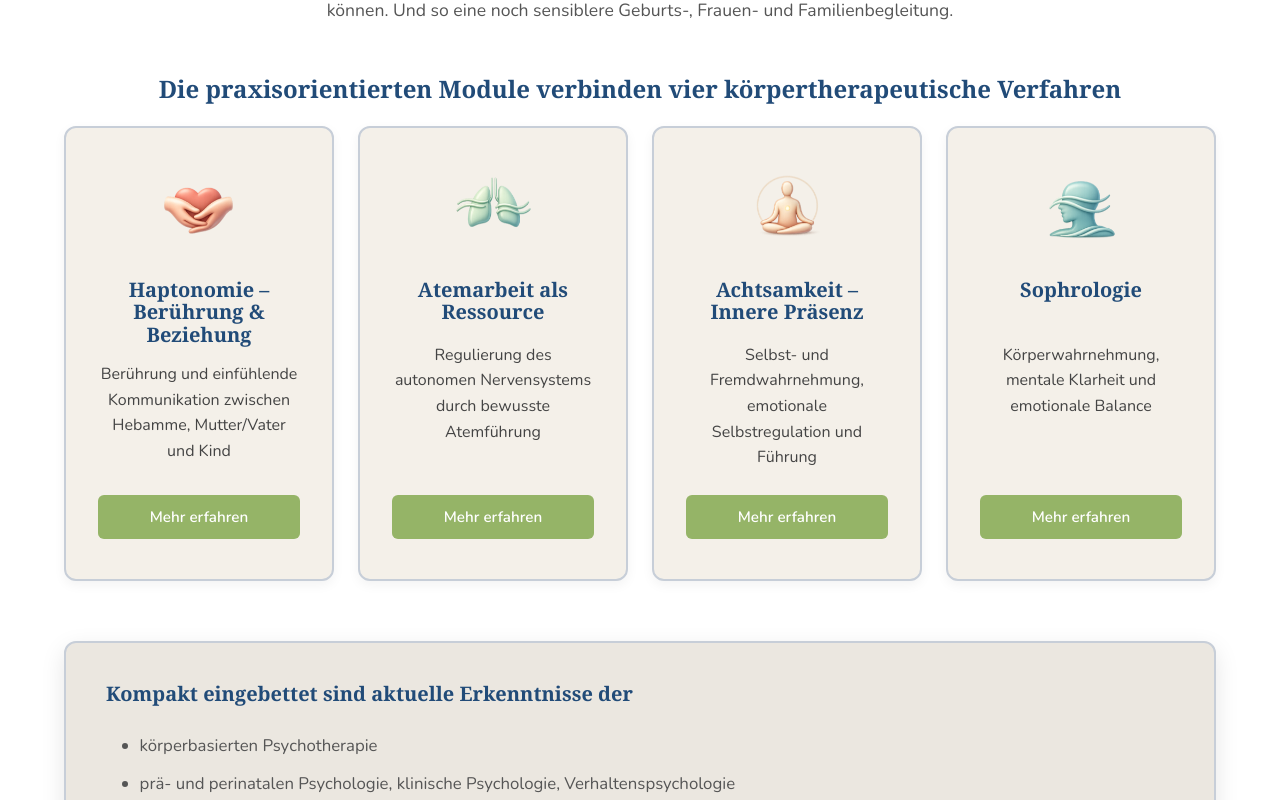
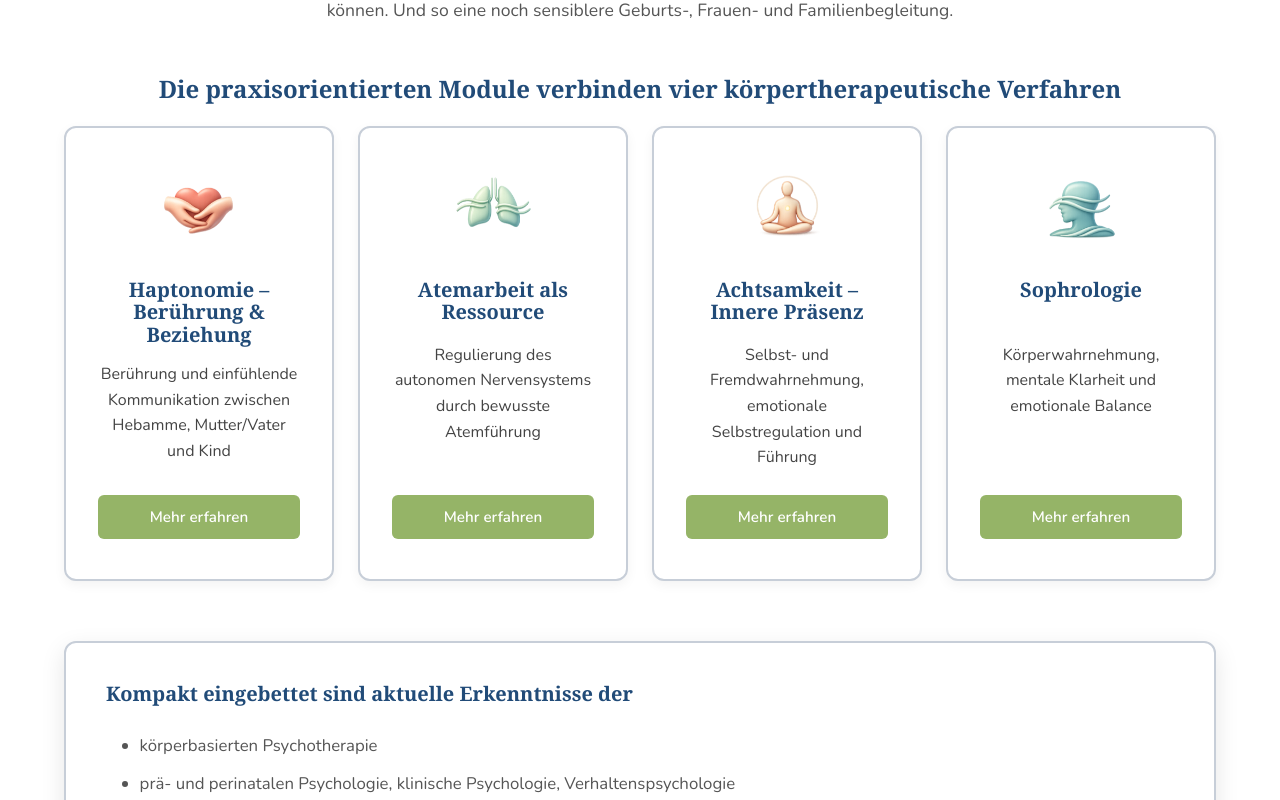
Before and after one commit to vmonastyrov/kathleen-intuisens-website, a React (Vite) app: page / in a window 1280 px wide. Shown: the part 2260-3060 px from the top of the page. Built offline with nearby package versions, Linux system fonts and the light colour scheme.

Commit message:
Add Samsung nightmode disable meta tags and ultra-aggressive light mode CSS

```diff
--- a/index.html
+++ b/index.html
@@ -5,6 +5,17 @@
     <meta name="color-scheme" content="light only" />
     <meta name="supported-color-schemes" content="light only" />
     <meta name="theme-color" content="#F4F0E9" />
+    <!-- Samsung Internet dark mode disable -->
+    <meta name="nightmode" content="disable" />
+    <meta name="imagemode" content="force" />
+    <!-- Force light mode styles inline for earliest application -->
+    <style>
+      html, body {
+        background-color: #F4F0E9 !important;
+        color: #333 !important;
+        color-scheme: light only !important;
+      }
+    </style>
     <link rel="icon" type="image/svg+xml" href="/favicon.svg" />
     <meta name="viewport" content="width=device-width, initial-scale=1.0" />
     <link rel="preconnect" href="https://fonts.googleapis.com">
--- a/src/index.css
+++ b/src/index.css
@@ -333,3 +333,64 @@ video {
 footer {
   background-color: #214B78 !important;
 }
+
+/* Ultra-aggressive dark mode prevention */
+html[data-darkreader-mode],
+html[data-darkreader-scheme],
+body[data-darkreader-mode],
+body[data-darkreader-scheme] {
+  background-color: #F4F0E9 !important;
+  color: #333 !important;
+}
+
+/* Force all text to be dark on light background */
+h1, h2, h3, h4, h5, h6,
+.title, .subtitle {
+  color: #214B78;
+}
+
+/* But keep hero text white */
+.hero .title,
+.hero .subtitle,
+.hero h1,
+.hero h2,
+.hero p {
+  color: white !important;
+}
+
+/* Footer text stays light */
+footer .title,
+footer h3,
+footer h4,
+footer p,
+footer a,
+footer li {
+  color: #D1D5DB;
+}
+
+p, li, span, a, label, div {
+  color: inherit;
+}
+
+/* Ensure white backgrounds stay white */
+.box,
+.card,
+.modal,
+.dropdown-content,
+.navbar,
+.navbar-dropdown,
+input,
+textarea,
+select {
+  background-color: white !important;
+  color: #333 !important;
+}
+
+/* Section backgrounds explicit */
+#home { background-color: #214B78 !important; }
+#about { background-color: #E5E9EF !important; }
+#intuition { background-color: white !important; }
+#module { background-color: #E5E9EF !important; }
+#zusammenarbeit { background-color: white !important; }
+#kontakt { background-color: #E5E9EF !important; }
+#haptonomie { background-color: #E5E9EF !important; }
```
